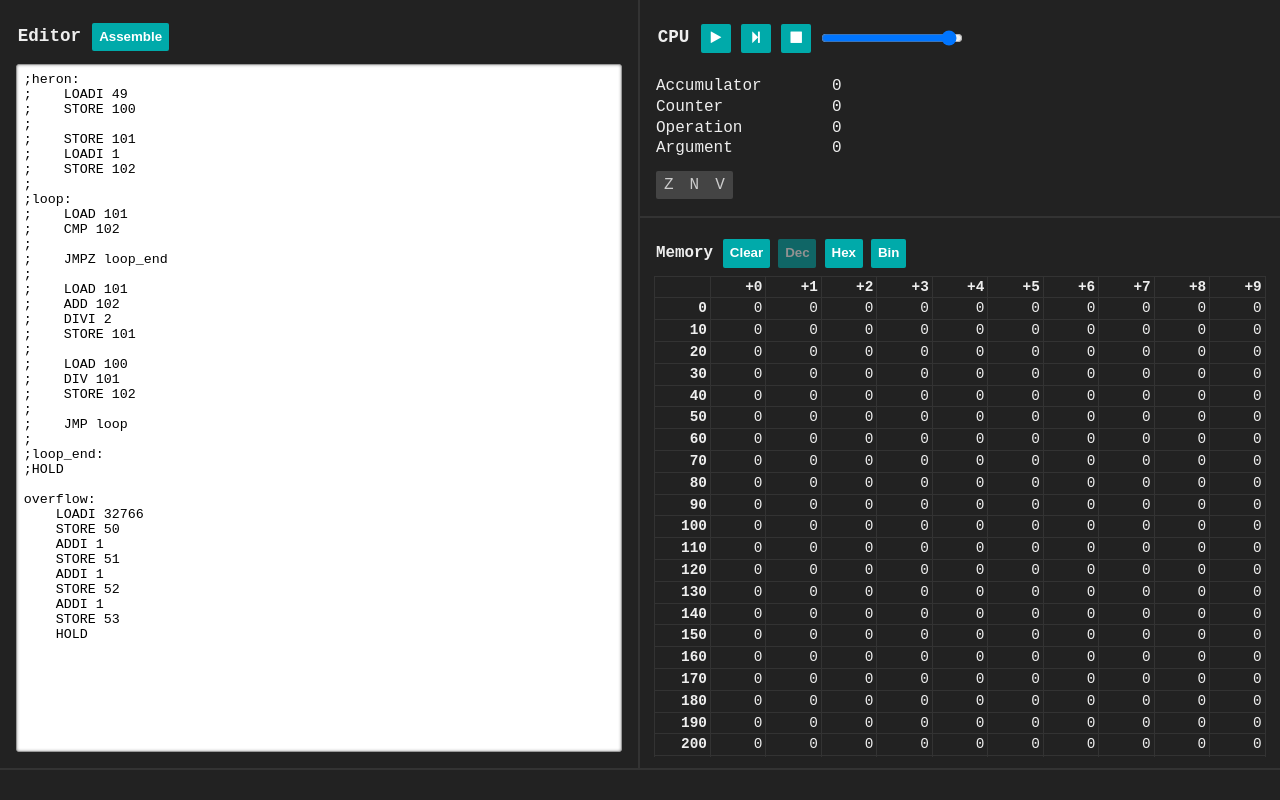
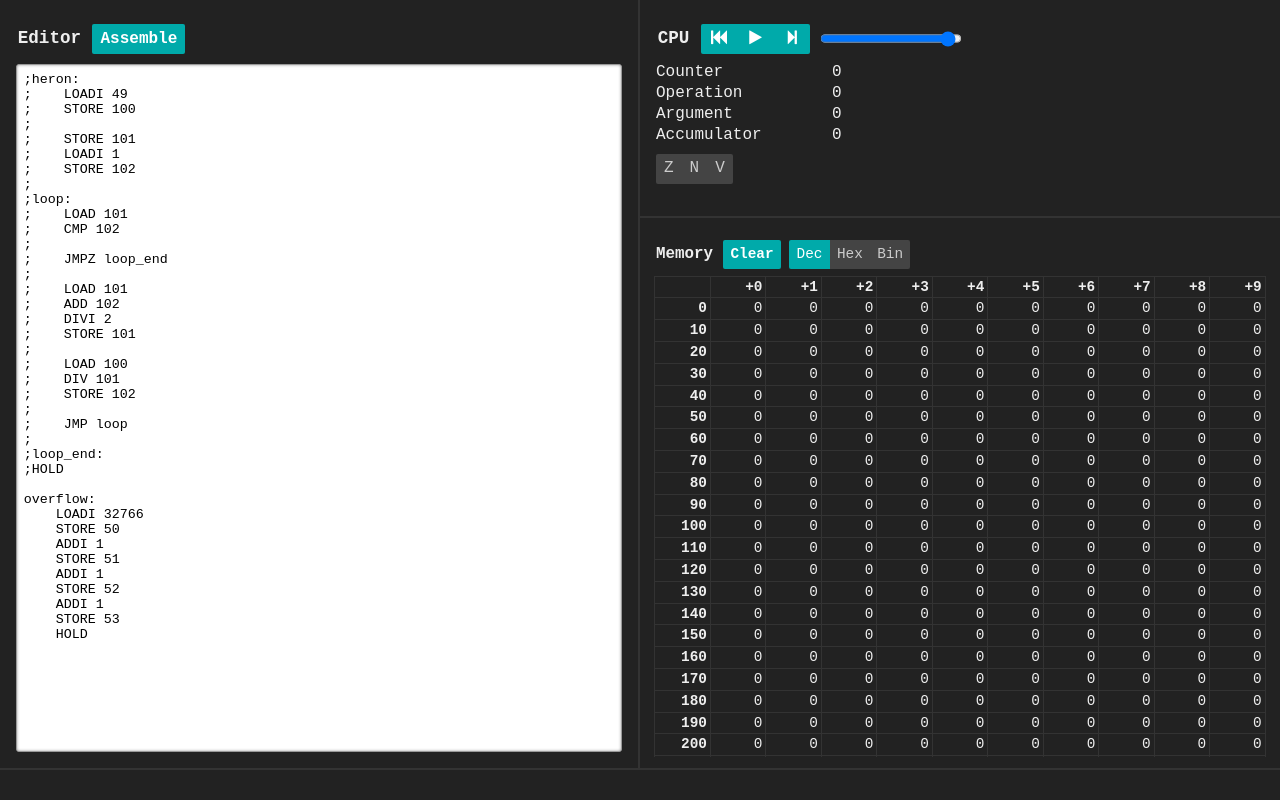
Before and after one commit to philer/Assijs, a plain HTML site: page index.html in a window 1280 px wide. Drawn offline with nearby package versions, Linux system fonts and the light colour scheme.

Commit message:
ui updated

```diff
--- a/index.html
+++ b/index.html
@@ -16,25 +16,26 @@
     <section class="window cpu">
       <h2>CPU</h2>
       <nav class="controls">
-        <button class="cpu-playpause"><i class="fa fa-fw fa-play"></i></button>
-        <button class="cpu-step-forward"><i class="fa fa-fw fa-step-forward"></i></button>
-        <button class="cpu-reset"><i class="fa fa-fw fa-stop"></i></button>
+        <a class="button cpu-reset"><i class="fa fa-fw fa-fast-backward"></i></a
+        ><a class="button cpu-playpause"><i class="fa fa-fw fa-play"></i></a
+        ><a class="button cpu-step-forward"><i class="fa fa-fw fa-step-forward"></i></a>
         <input class="cpu-speed" type="range" min="0" max="1000" value="1000" step="10" />
       </nav>
       <dl>
-        <dt>Accumulator</dt><dd class="accumulator"></dd>
         <dt>Counter</dt><dd class="counter"></dd>
         <dt>Operation</dt><dd class="operation"></dd>
         <dt>Argument</dt><dd class="argument"></dd>
+        <dt>Accumulator</dt><dd class="accumulator"></dd>
       </dl>
 
-      <div><input type="checkbox" id="z-flag" disabled="true"
+      <div>
+        <input type="checkbox" id="z-flag" disabled="true"
         /><label for="z-flag">Z</label
         ><input type="checkbox" id="n-flag" disabled="true"
         /><label for="n-flag">N</label
         ><input type="checkbox" id="v-flag" disabled="true"
-        /><label for="v-flag">V</label
-        ></div>
+        /><label for="v-flag">V</label>
+      </div>
       <div class="cpu-log" style="position:absolute;top:1.33em;right:1.33em;font-size:.75em"></div>
     </section>
 
@@ -42,10 +43,14 @@
       <header>
         <h2>Memory</h2>
         <nav class="controls">
-          <button class="memory-clear">Clear</button>
-          <button class="memory-dec active">Dec</button>
-          <button class="memory-hex">Hex</button>
-          <button class="memory-bin">Bin</button>
+          <a class="button memory-clear">Clear</a>
+
+          <input type="radio" name="memory-base" value="10" class="memory-base" id="memory-dec" checked="checked"
+          /><label for="memory-dec">Dec</label
+          ><input type="radio" name="memory-base" value="16" class="memory-base" id="memory-hex"
+          /><label for="memory-hex">Hex</label
+          ><input type="radio" name="memory-base" value="2" class="memory-base" id="memory-bin"
+          /><label for="memory-bin">Bin</label>
         </nav>
       </header>
 
@@ -62,7 +67,7 @@
       <header>
         <h2>Editor</h2>
         <nav class="controls">
-          <button class="assemble">Assemble</button>
+          <a class="button assemble">Assemble</a>
         </nav>
       </header>
 
--- a/js/init.js
+++ b/js/init.js
@@ -67,22 +67,14 @@
     memory.clear();
   });
 
-  $('.memory-dec').click(function() {
-    MemoryCell.setDisplayBase(10);
-    $('.memory-hex, .memory-bin').removeClass('active');
-    $(this).addClass('active')
+  $('.memory-base').change(function() {
+    switch (this.value) {
+      case "16": Memory.Cell.hex(); break;
+      case  "2": Memory.Cell.bin(); break;
+      default: Memory.Cell.setDisplayBase(10); break;
+    }
   });
+  $('.memory-base:checked').change();
 
-  $('.memory-hex').click(function() {
-    MemoryCell.hex();
-    $('.memory-dec, .memory-bin').removeClass('active');
-    $(this).addClass('active')
-  });
-
-  $('.memory-bin').click(function() {
-    MemoryCell.bin();
-    $('.memory-dec, .memory-hex').removeClass('active');
-    $(this).addClass('active')
-  });
 
 })(jQuery, CONFIG, OPERATIONS);
--- a/style.css
+++ b/style.css
@@ -18,6 +18,9 @@ h2, nav, button {
   display: inline-block;
 }
 
+dl {
+  margin: 0;
+}
 dt, dd {
   /*position: relative;*/
   display: block;
@@ -83,6 +86,16 @@ dd:after {
   left: 50%;
   height: 15em;
 }
+.cpu .controls .button { border-radius: 0; }
+.cpu .controls .button:first-of-type {
+  border-top-left-radius: 2px;
+  border-bottom-left-radius: 2px;
+}
+.cpu .controls .button:last-of-type {
+  border-top-right-radius: 2px;
+  border-bottom-right-radius: 2px;
+}
+
 .memory {
   left: 50%;
   top: 15em;
@@ -132,11 +145,11 @@ body {
 }
 
 
-button {
+.button {
+  display: inline-block;
   padding: .3em .5em;
   margin: .5em 0;
   border-width: 0;
-  line-height: inherit;
   font-weight: bold;
   background-color: #0aa;
   color: white;
@@ -144,9 +157,9 @@ button {
   cursor: pointer;
   transition: color .3s, background-color .3s;
 }
-button:hover,
-button:focus,
-button:active {
+.button:hover,
+.button:focus,
+.button:active {
   background-color: #0cc;
 }
 input[type="range"] {
@@ -174,20 +187,39 @@ input[type="radio"] {
   width: 0;
   height: 0;
 }
+label {
+  cursor: pointer;
+  transition: color .3s, background-color .3s;
+}
 input[type="checkbox"] + label,
 input[type="radio"] + label {
+  display: inline-block;
   padding: .3em .5em;
   margin: .5em 0;
-  height: 2.3em;
-  vertical-align: middle;
   background-color: #444;
   color: #ccc;
-  /*border-radius: 2px;*/
+}
+input[type="checkbox"]:not([disabled]) + label:hover,
+input[type="checkbox"]:not([disabled]) + label:focus,
+input[type="radio"]:not([disabled]) + label:hover,
+input[type="radio"]:not([disabled]) + label:focus {
+  background-color: #0cc;
+  color: white;
 }
 input[type="checkbox"]:checked + label,
 input[type="radio"]:checked + label {
+  cursor: default;
+  pointer-events: none;
+  background-color: #0aa;
+  color: white;
+}
+input[type="checkbox"][disabled] + label,
+input[type="radio"][disabled] + label {
+  cursor: default;
+}
+input[type="checkbox"][disabled]:checked + label,
+input[type="radio"][disabled]:checked + label {
   background-color: #0c6;
-  color: white;
 }
 input[type="checkbox"] + label:first-of-type,
 input[type="radio"] + label:first-of-type {
```
